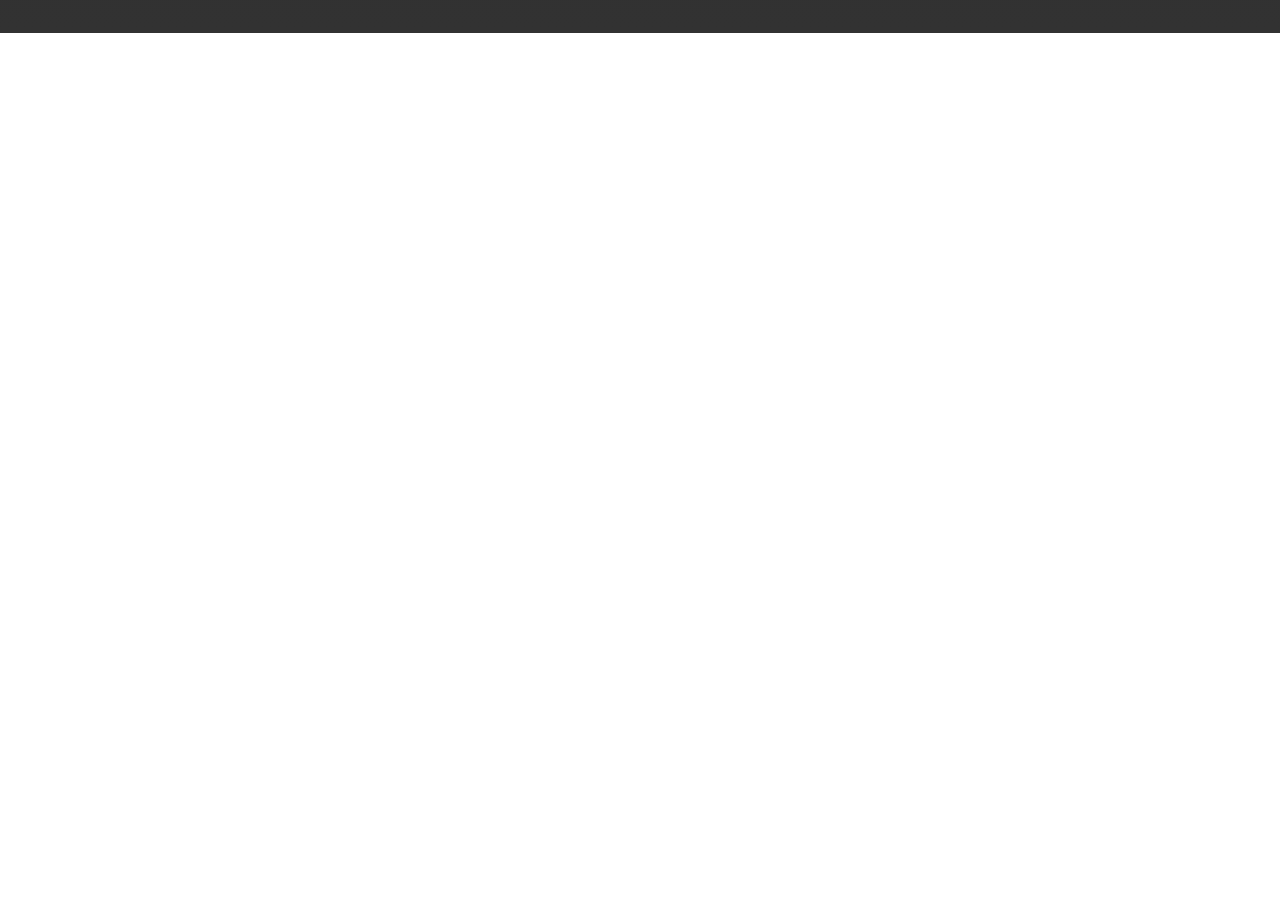
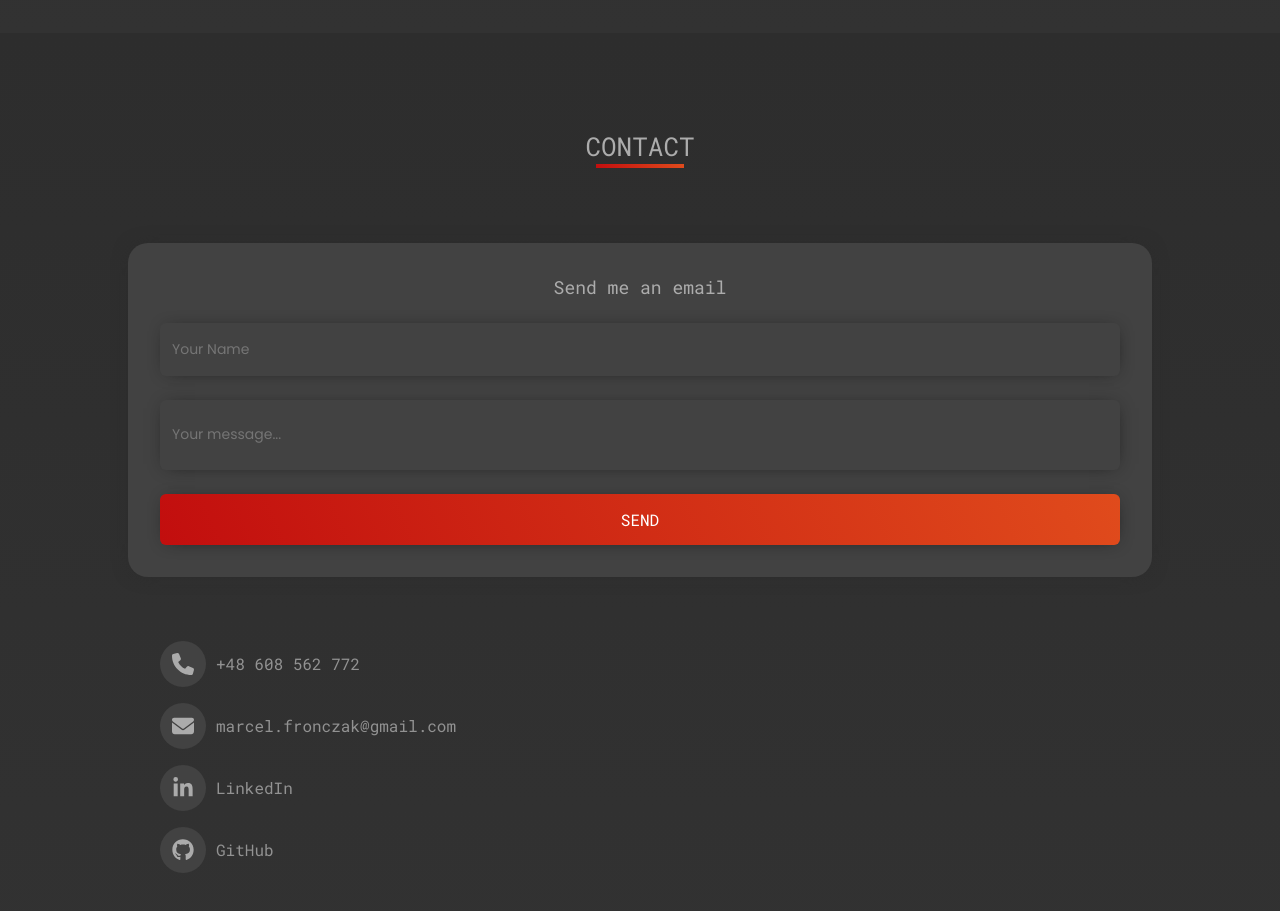
Before and after one commit to MarcelFronczak/portfolio, a React (Create React App) app: page / in a window 1280 px wide. Shown: the part 3880-4791 px from the top of the page. Before the commit the page ends 3913 px from the top, so only its background shows below. Built offline with nearby package versions, Linux system fonts and the light colour scheme.

Commit message:
contact section added

```diff
--- a/src/components/Contact.jsx
+++ b/src/components/Contact.jsx
@@ -1,10 +1,52 @@
-import React from 'react'
+import React, { useContext } from 'react'
+import { ThemeContext } from '../context/ThemeContext'
+import '../styles/contact.scss'
+import { FontAwesomeIcon } from '@fortawesome/react-fontawesome';
+import { faPhone, faEnvelope } from '@fortawesome/free-solid-svg-icons'
+import { faLinkedinIn, faGithub } from '@fortawesome/free-brands-svg-icons'
 
 function Contact() {
+  const {theme} = useContext(ThemeContext);
+
+  const handleSubmit = (e) => {
+    e.preventDefault();
+    alert('Function to be added soon ;)')
+  }
+
   return (
-    <div>
-
-    </div>
+    <section id='contact' className={'contact ' + theme}>
+      <h3>CONTACT</h3>
+      <div className="contact-flex-container">
+        <div className="contact-col-1">
+          <form className='form'>
+            <h4>Send me an email</h4>
+            <input type="text" placeholder='Your Name' readOnly required />
+            <input type="text" placeholder='Your message...' readOnly required />
+            <button onClick={handleSubmit} type=''>SEND</button>
+          </form>
+        </div>
+        <div className="contact-col-2">
+          <ul className="contact-items">
+            <li className="contact-item">
+              <FontAwesomeIcon icon={faPhone} className='social-icon' />
+              <p className='contact-text' >+48 608 562 772</p>
+            </li>
+            <li className="contact-item">
+              <FontAwesomeIcon icon={faEnvelope} className='social-icon' />
+              <p className='contact-text' >marcel.fronczak@gmail.com</p>
+            </li>
+            <li className="contact-item">
+              <FontAwesomeIcon icon={faLinkedinIn} className='social-icon' />
+              <a className='contact-text' >LinkedIn</a>
+            </li>
+            <li className="contact-item">
+              <FontAwesomeIcon icon={faGithub} className='social-icon' />
+              <a className='contact-text' >GitHub</a>
+            </li>
+          </ul>
+        </div>
+      </div>
+    </section>
   )
 }
 
--- a/src/components/Navbar.jsx
+++ b/src/components/Navbar.jsx
@@ -21,14 +21,14 @@ function Navbar() {
           <li><Link to="skills" spy={true} smooth={true} offset={-50} duration={400} onClick={() => setOpenMenu(false)}>SKILLS</Link></li>
           <li><Link to="projects" spy={true} smooth={true} offset={-50} duration={400} onClick={() => setOpenMenu(false)}>PROJECTS</Link></li>
           <li><Link to="about" spy={true} smooth={true} offset={-50} duration={400} onClick={() => setOpenMenu(false)}>ABOUT</Link></li>
-          <li><Link to="" spy={true} smooth={true} offset={-50} duration={400} onClick={() => setOpenMenu(false)}>CONTACT</Link></li>
+          <li><Link to="contact" spy={true} smooth={true} offset={-50} duration={400} onClick={() => setOpenMenu(false)}>CONTACT</Link></li>
         </ul>
         <ul className='menu-web'>
           <li><Link to="home" spy={true} smooth={true} offset={0} duration={500}>HOME</Link></li>
           <li><Link to="skills" spy={true} smooth={true} offset={-50} duration={400}>SKILLS</Link></li>
           <li><Link to="projects" spy={true} smooth={true} offset={-50} duration={500}>PROJECTS</Link></li>
           <li><Link to="about" spy={true} smooth={true} offset={-50} duration={500}>ABOUT</Link></li>
-          <li><Link to="" spy={true} smooth={true} offset={-50} duration={500}>CONTACT</Link></li>
+          <li><Link to="contact" spy={true} smooth={true} offset={-50} duration={500}>CONTACT</Link></li>
         </ul>
         <span className='toggle-btn' >
           <input type="checkbox" id="toggle" />
--- /dev/null
+++ b/src/styles/contact.scss
@@ -0,0 +1,223 @@
+@use './colors.scss' as *;
+
+.contact {
+    width: 100%;
+    padding: 6rem 10vw;
+    display: flex;
+    flex-direction: column;
+    align-items: center;
+    justify-content: center;
+    overflow: hidden;
+
+    h3 {
+        font-size: 26px;
+        font-weight: 400;
+        position: relative;
+        margin-bottom: 5rem;
+    }
+
+    h3::after {
+        content: '';
+        position: absolute;
+        width: 80%;
+        height: 4px;
+        bottom: -5px;
+        left: 10%;
+    }
+
+    .contact-flex-container {
+        display: flex;
+        flex-direction: column;
+        justify-content: center;
+        align-items: flex-start;
+        min-width: 100%;
+        gap: 2rem;
+
+        .contact-col-1,
+        .contact-col-2 {
+            display: flex;
+            justify-content: flex-start;
+            align-items: center;
+            flex: 1;
+            min-width: 100%;
+        }
+
+        .form {
+            display: flex;
+            flex-direction: column;
+            justify-content: space-between;
+            width: 100%;
+            padding: 2rem;
+            border-radius: 20px;
+
+            h4 {
+                margin: 0 auto 1.5rem;
+                font-size: 18px;
+                font-weight: 400;
+            }
+
+            input {
+                margin-bottom: 1.5rem;
+                padding: 16px 12px;
+                border: none;
+                border-radius: 6px;
+                font-family: 'Poppins', sans-serif;
+                font-size: 14px;
+            }
+
+            input:nth-last-child(2) {
+                height: 70px;
+            }
+
+            button {
+                padding: 15px 12px;
+                border-radius: 6px;
+                cursor: pointer;
+                border: none;
+                font-family: 'Roboto Mono', monospace;
+                font-weight: 400;
+                font-size: 16px;
+            }
+        }
+
+        .contact-items {
+            display: flex;
+            flex-direction: column;
+            justify-content: space-between;
+            width: 100%;
+            padding: 2rem;
+
+            .contact-item {
+                display: flex;
+                flex-direction: row;
+                width: 100%;
+                align-items: center;
+
+
+                .social-icon {
+                    width: 22px;
+                    height: 22px;
+                    padding: 12px;
+                    border-radius: 50%;
+                    margin-right: 10px;
+                }
+
+                a {
+                    cursor: pointer;
+                }
+            }
+
+            .contact-item:not(:last-child) {
+                margin-bottom: 1rem;
+            }
+
+            .contact-text {
+                font-family: 'Roboto Mono', monospace;
+            }
+        }
+    }
+
+
+}
+
+.contact.dark {
+    background: $background-gradient-dark-theme;
+
+    h3 {
+        color: $text-primary-dark-theme;
+    }
+
+    h3::after {
+        background: $gradient-red-dark-theme;
+    }
+
+    .contact-flex-container {
+
+        .form {
+            background-color: $icon-bg-dark-theme;
+            box-shadow: 0 0 20px -6px #2a2a2a;
+        }
+
+        h4 {
+            color: $text-primary-dark-theme;
+        }
+
+        input {
+            background-color: $icon-bg-dark-theme;
+            box-shadow: $shadow-dark-theme;
+            color: $text-primary-dark-theme;
+        }
+
+        button {
+            background: $gradient-red-dark-theme;
+            color: #fff;
+            box-shadow: $shadow-dark-theme;
+        }
+
+        p, a {
+            color: $text-secondary-dark-theme;
+        }
+
+        .social-icon {
+            background-color: $icon-bg-dark-theme;
+            color: $icon-text-dark-theme;
+        }
+
+        .contact-item:hover {
+            .social-icon, .contact-text {
+                color: $accent-red-dark-theme;
+            }
+        }
+    }
+}
+
+.contact.light {
+    background: $background-gradient-light-theme;
+
+    h3 {
+        color: $text-primary-light-theme;
+    }
+
+    h3::after {
+        background: $gradient-red-light-theme;
+    }
+
+    .contact-flex-container {
+
+        .form {
+            background-color: $icon-bg-light-theme;
+            box-shadow: 0 0 20px -6px #ccc;
+        }
+
+        h4 {
+            color: $text-primary-light-theme;
+        }
+
+        input {
+            background-color: $icon-bg-light-theme;
+            box-shadow: $shadow-light-theme;
+            color: $text-primary-light-theme;
+        }
+
+        button {
+            background: $gradient-red-light-theme;
+            color: #fff;
+            box-shadow: $shadow-light-theme;
+        }
+
+        p, a {
+            color: $text-secondary-light-theme;
+        }
+
+        .social-icon {
+            background-color: $icon-bg-light-theme;
+            color: $icon-text-light-theme;
+        }
+
+        .contact-item:hover {
+            .social-icon, .contact-text {
+                color: $accent-red-light-theme;
+            }
+        }
+    }
+}
--- a/src/styles/projects.scss
+++ b/src/styles/projects.scss
@@ -116,10 +116,6 @@
             border-radius: 2px;
             text-align: center;
             transition: all 0.2s;
-        }
-
-        .cta-page:hover {
-            // opacity: 0.91;
         }
     }
 
```
